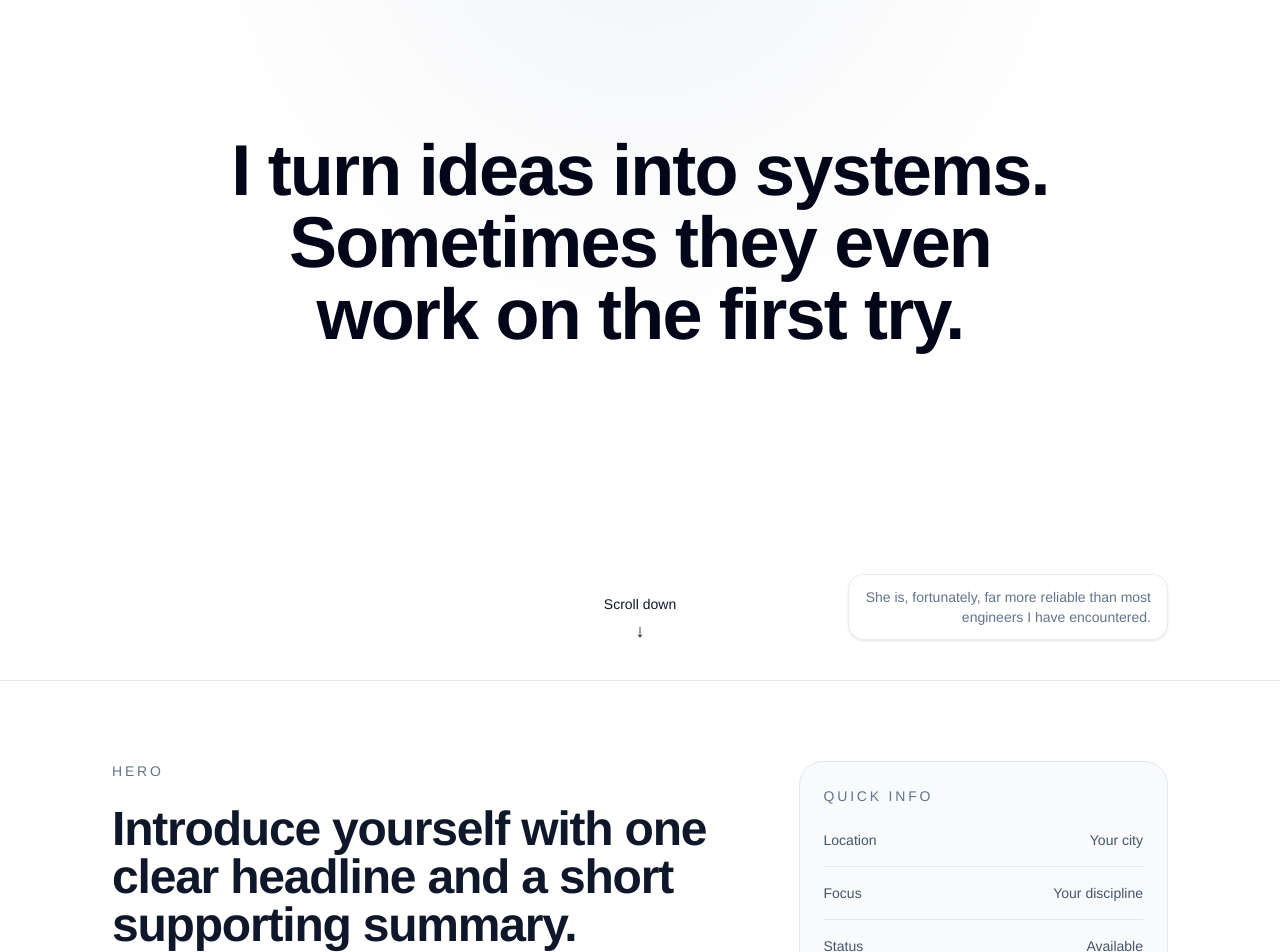
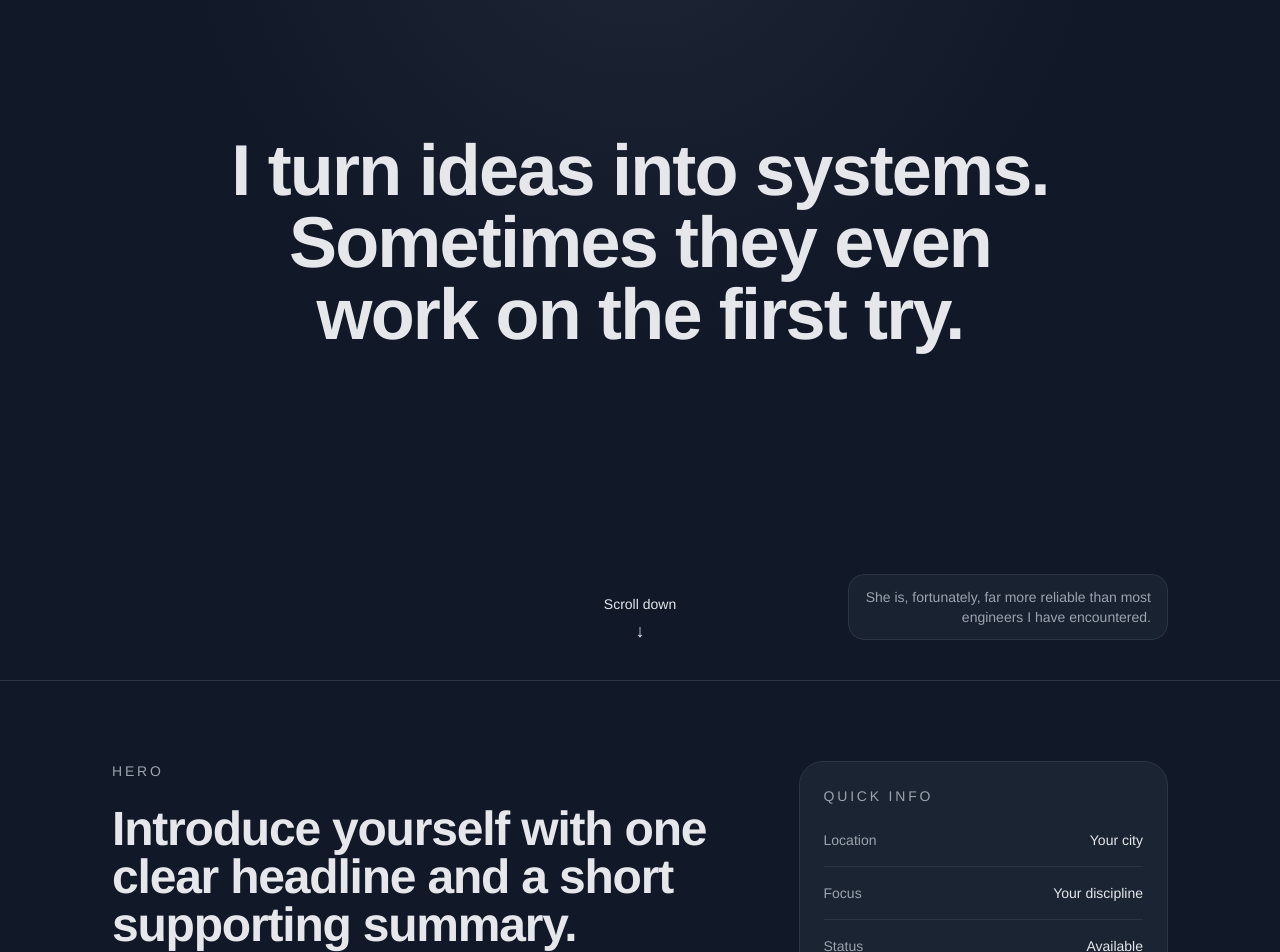
Before and after one commit to ditafy/devin-portfolio, a Next.js app: page / in a window 1280 px wide. Shown: the part 120-1072 px from the top of the page. Built offline with nearby package versions, Linux system fonts and the light colour scheme.

Commit message:
change into a dark theme

```diff
--- a/app/globals.css
+++ b/app/globals.css
@@ -1,26 +1,39 @@
 @import "tailwindcss";
 
 :root {
-  --background: #ffffff;
-  --foreground: #0f172a;
+  --bg: #111827;
+  --text: #e5e7eb;
+  --muted: #9ca3af;
+  --card: #1b2432;
+  --border: #2b3545;
+  --surface: #0f172a;
+  --accent: #cbd5e1;
 }
 
 @theme inline {
-  --color-background: var(--background);
-  --color-foreground: var(--foreground);
+  --color-bg: var(--bg);
+  --color-text: var(--text);
+  --color-muted: var(--muted);
+  --color-card: var(--card);
+  --color-border: var(--border);
+  --color-surface: var(--surface);
+  --color-accent: var(--accent);
   --font-sans: "Helvetica Neue", Helvetica, Arial, sans-serif;
   --font-mono: "SFMono-Regular", Consolas, "Liberation Mono", monospace;
 }
 
 html {
   scroll-behavior: smooth;
+  color-scheme: dark;
 }
 
 body {
   min-height: 100vh;
-  background: var(--background);
-  color: var(--foreground);
+  background: var(--bg);
+  color: var(--text);
   font-family: var(--font-sans);
+  line-height: 1.5;
+  text-rendering: optimizeLegibility;
 }
 
 a {
--- a/app/layout.tsx
+++ b/app/layout.tsx
@@ -13,7 +13,7 @@ export default function RootLayout({
 }>) {
   return (
     <html lang="en" className="h-full antialiased">
-      <body className="min-h-full bg-white text-slate-900">{children}</body>
+      <body className="min-h-full bg-bg text-text">{children}</body>
     </html>
   );
 }
--- a/app/page.tsx
+++ b/app/page.tsx
@@ -45,7 +45,7 @@ const portfolioSections = [
 
 export default function Home() {
   return (
-    <main className="bg-white text-slate-900">
+    <main className="bg-bg text-text">
       <OpeningScreen />
       <HeroSection />
 
--- a/components/portfolio/content-section.tsx
+++ b/components/portfolio/content-section.tsx
@@ -4,8 +4,8 @@ type ContentSectionProps = {
 
 export function ContentSection({ description }: ContentSectionProps) {
   return (
-    <div className="rounded-3xl border border-slate-200 bg-slate-50 p-6 sm:p-8">
-      <p className="max-w-2xl text-base leading-7 text-slate-600">
+    <div className="rounded-3xl border border-border bg-card p-6 sm:p-8">
+      <p className="max-w-2xl text-base leading-7 text-muted">
         {description}
       </p>
     </div>
--- a/components/portfolio/hero-section.tsx
+++ b/components/portfolio/hero-section.tsx
@@ -1,37 +1,37 @@
 export function HeroSection() {
   return (
-    <section id="hero" className="border-b border-slate-200 scroll-mt-24">
+    <section id="hero" className="border-b border-border scroll-mt-24">
       <div className="mx-auto grid w-full max-w-6xl gap-10 px-6 py-16 sm:px-8 sm:py-20 lg:grid-cols-[minmax(0,1.4fr)_minmax(280px,0.8fr)] lg:px-12">
         <div className="space-y-6">
-          <p className="text-sm font-medium uppercase tracking-[0.2em] text-slate-500">
+          <p className="text-sm font-medium uppercase tracking-[0.2em] text-muted">
             Hero
           </p>
-          <h2 className="max-w-3xl text-4xl font-semibold tracking-tight text-slate-900 sm:text-5xl">
+          <h2 className="max-w-3xl text-4xl font-semibold tracking-tight text-text sm:text-5xl">
             Introduce yourself with one clear headline and a short supporting
             summary.
           </h2>
-          <p className="max-w-2xl text-lg leading-8 text-slate-600">
+          <p className="max-w-2xl text-lg leading-8 text-muted">
             This is the main entry point for your portfolio. Replace this copy
             with your role, focus, and the kind of problems you like solving.
           </p>
         </div>
 
-        <div className="rounded-3xl border border-slate-200 bg-slate-50 p-6">
-          <p className="text-sm font-medium uppercase tracking-[0.2em] text-slate-500">
+        <div className="rounded-3xl border border-border bg-card p-6">
+          <p className="text-sm font-medium uppercase tracking-[0.2em] text-muted">
             Quick info
           </p>
-          <dl className="mt-6 space-y-4 text-sm text-slate-600">
-            <div className="flex items-center justify-between gap-4 border-b border-slate-200 pb-4">
+          <dl className="mt-6 space-y-4 text-sm text-muted">
+            <div className="flex items-center justify-between gap-4 border-b border-border pb-4">
               <dt>Location</dt>
-              <dd>Your city</dd>
+              <dd className="text-text">Your city</dd>
             </div>
-            <div className="flex items-center justify-between gap-4 border-b border-slate-200 pb-4">
+            <div className="flex items-center justify-between gap-4 border-b border-border pb-4">
               <dt>Focus</dt>
-              <dd>Your discipline</dd>
+              <dd className="text-text">Your discipline</dd>
             </div>
             <div className="flex items-center justify-between gap-4">
               <dt>Status</dt>
-              <dd>Available</dd>
+              <dd className="text-text">Available</dd>
             </div>
           </dl>
         </div>
--- a/components/portfolio/opening-screen.tsx
+++ b/components/portfolio/opening-screen.tsx
@@ -1,11 +1,11 @@
 export function OpeningScreen() {
   return (
-    <section className="relative overflow-hidden border-b border-slate-200 bg-white">
-      <div className="absolute inset-0 bg-[radial-gradient(circle_at_top,_rgba(148,163,184,0.12),_transparent_45%)]" />
+    <section className="relative overflow-hidden border-b border-border bg-bg">
+      <div className="absolute inset-0 bg-[radial-gradient(circle_at_top,_rgba(148,163,184,0.10),_transparent_45%)]" />
 
       <div className="relative mx-auto grid min-h-screen w-full max-w-6xl grid-rows-[minmax(4rem,1fr)_auto_minmax(8rem,1.2fr)] px-6 py-8 sm:grid-rows-[minmax(5rem,1fr)_auto_minmax(8rem,1.35fr)] sm:px-8 sm:py-10 lg:px-12">
         <div className="row-start-2 mx-auto max-w-4xl text-center">
-          <h1 className="text-balance text-5xl font-semibold tracking-tight text-slate-950 sm:text-6xl lg:text-7xl">
+          <h1 className="text-balance text-5xl font-semibold tracking-tight text-text sm:text-6xl lg:text-7xl">
             I turn ideas into systems. Sometimes they even work on the first
             try.
           </h1>
@@ -16,7 +16,7 @@ export function OpeningScreen() {
 
           <a
             href="#hero"
-            className="flex flex-col items-center gap-2 self-end justify-self-center text-sm text-slate-500 transition hover:text-slate-800"
+            className="flex flex-col items-center gap-2 self-end justify-self-center text-sm text-muted hover:text-accent"
           >
             <span>Scroll down</span>
             <span aria-hidden="true" className="text-lg leading-none">
@@ -24,7 +24,7 @@ export function OpeningScreen() {
             </span>
           </a>
 
-          <aside className="max-w-[15rem] justify-self-end rounded-2xl border border-slate-200/80 bg-white/85 px-4 py-3 text-right text-xs leading-5 text-slate-500 shadow-sm backdrop-blur sm:max-w-xs sm:text-sm">
+          <aside className="max-w-[15rem] justify-self-end rounded-2xl border border-border bg-card/90 px-4 py-3 text-right text-xs leading-5 text-muted backdrop-blur sm:max-w-xs sm:text-sm">
             <p>
               She is, fortunately, far more reliable than most engineers I have
               encountered.
--- a/components/portfolio/section-shell.tsx
+++ b/components/portfolio/section-shell.tsx
@@ -16,14 +16,14 @@ export function SectionShell({
   return (
     <section
       id={id}
-      className="border-t border-slate-200 py-16 scroll-mt-24 sm:py-20"
+      className="border-t border-border py-16 scroll-mt-24 sm:py-20"
     >
       <div className="grid gap-8 md:grid-cols-[220px_minmax(0,1fr)] md:gap-12">
         <div className="space-y-3">
-          <p className="text-sm font-medium uppercase tracking-[0.2em] text-slate-500">
+          <p className="text-sm font-medium uppercase tracking-[0.2em] text-muted">
             {eyebrow}
           </p>
-          <h2 className="text-3xl font-semibold tracking-tight text-slate-900">
+          <h2 className="text-3xl font-semibold tracking-tight text-text">
             {title}
           </h2>
         </div>
```
